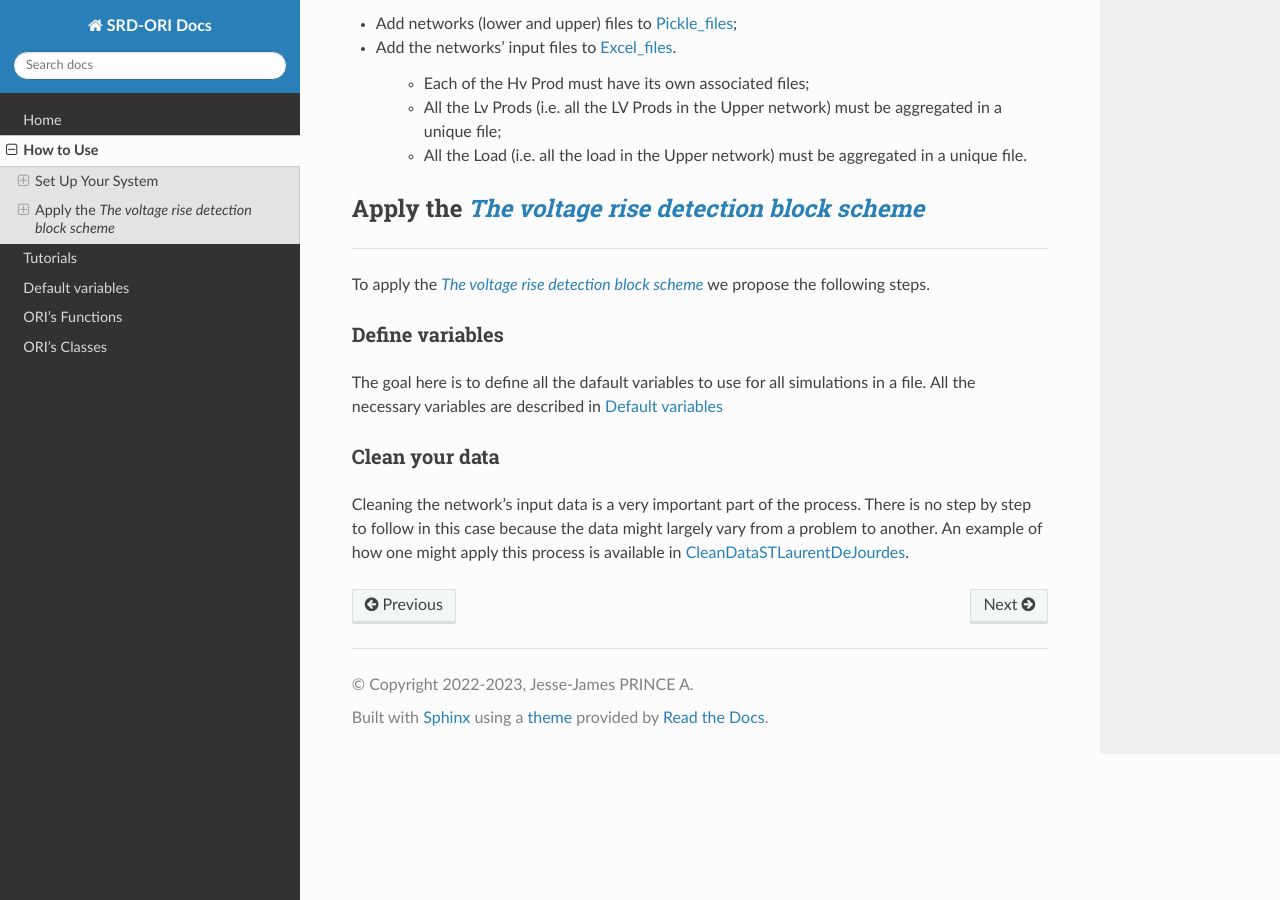
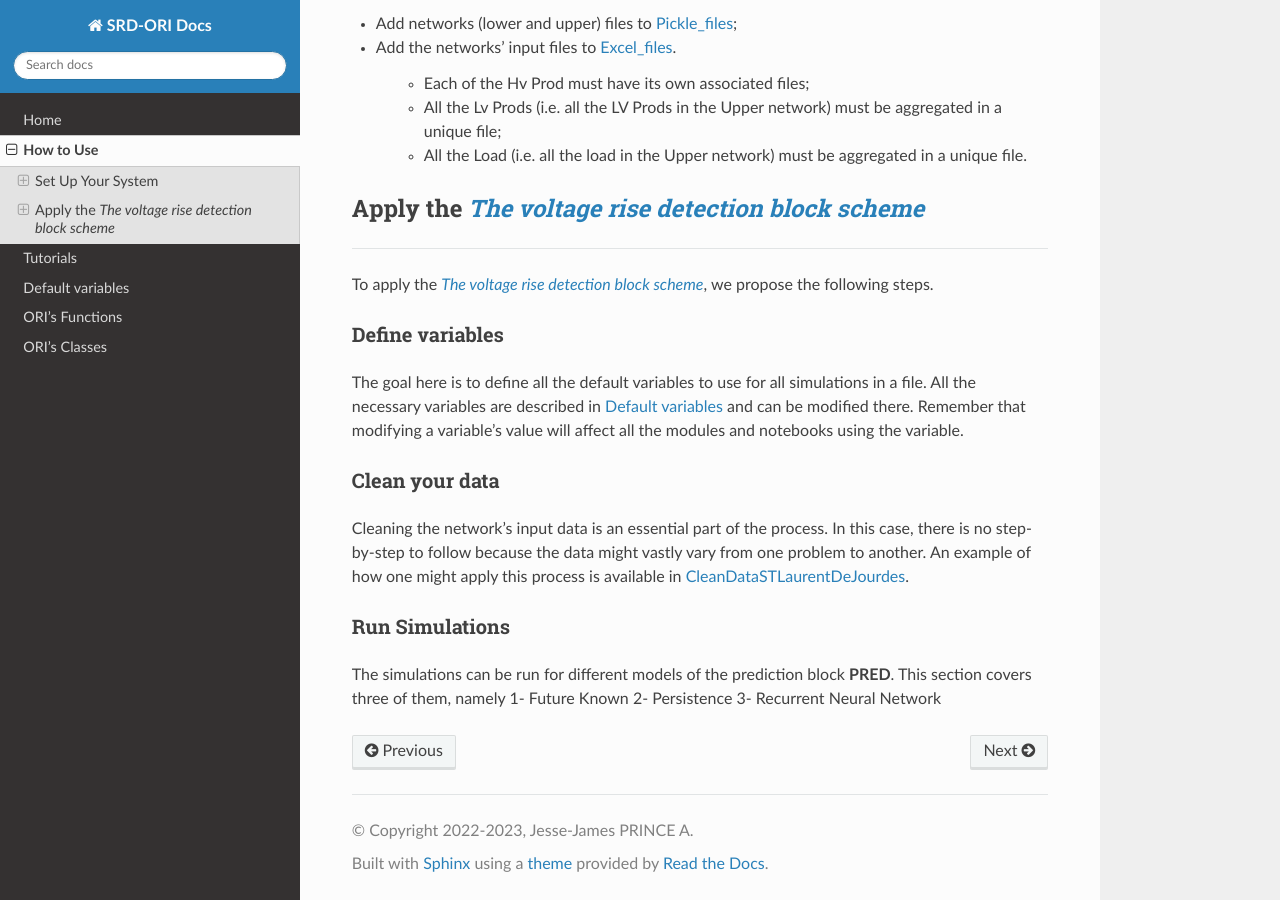
Before and after one commit to pajjaecat/ORI-SRD, a Sphinx documentation site: the page built from docs/howToUse.rst, in a window 1280 px wide and 900 px high, scrolled down 1199 px. Built offline with Sphinx 7.4.7 and the Read the Docs theme 2.0.0, drawn with Linux system fonts in a browser that asks for light colours.

Commit message:
Update howToUse.rst

```diff
--- a/docs/howToUse.rst
+++ b/docs/howToUse.rst
@@ -75,16 +75,23 @@ Apply the |vRiseBlockScheme|_
 **********************************
 
 
-To apply the |vRiseBlockScheme|_ we propose the following steps.
+To apply the |vRiseBlockScheme|_, we propose the following steps.
 
 
 Define variables
 ^^^^^^^^^^^^^^^^^^
 
-The goal here is to define all the dafault variables to use for all simulations in a file. All the necessary variables are described in :ref:`defaultVariables`
+The goal here is to define all the default variables to use for all simulations in a file. All the necessary variables are described in :ref:`defaultVariables` and can be modified there. Remember that modifying a variable's value will affect all the modules and notebooks using the variable.
 
 
 Clean your data
 ^^^^^^^^^^^^^^^^^
-Cleaning the network's input data is a very important part of the process. There is no step by step to follow in this case because the data might largely vary from a
-problem to another. An example of how one might apply this process is available in :ref:`RstCleanDataSTLaurentDeJourdes`.
+Cleaning the network's input data is an essential part of the process. In this case, there is no step-by-step to follow because the data might vastly vary from one problem to another. An example of how one might apply this process is available in :ref:`RstCleanDataSTLaurentDeJourdes`.
+
+
+Run Simulations
+^^^^^^^^^^^^^^^^
+The simulations can be run for different models of the prediction block **PRED**. This section covers three of them, namely
+1- Future Known
+2- Persistence
+3- Recurrent Neural Network
```
